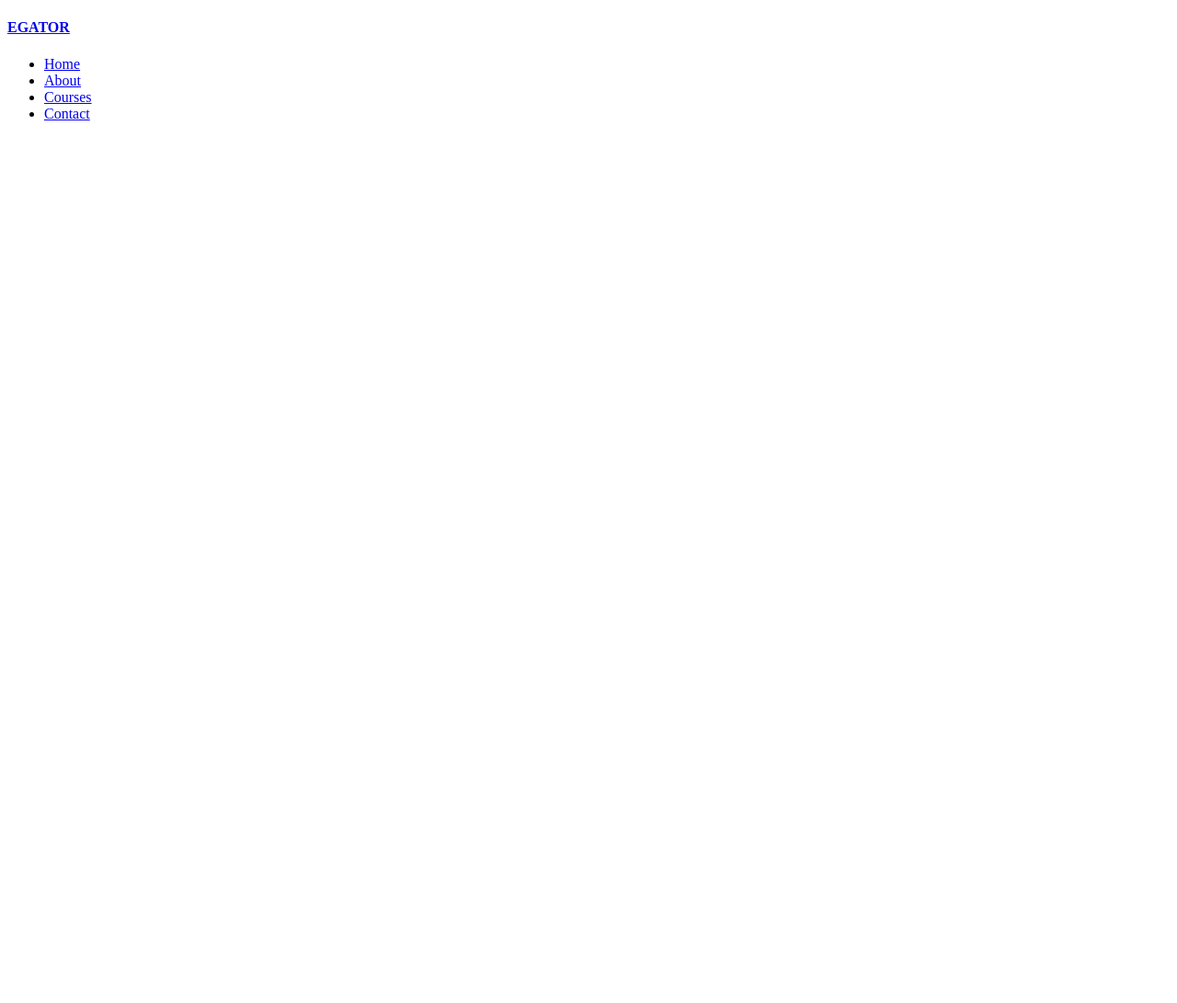
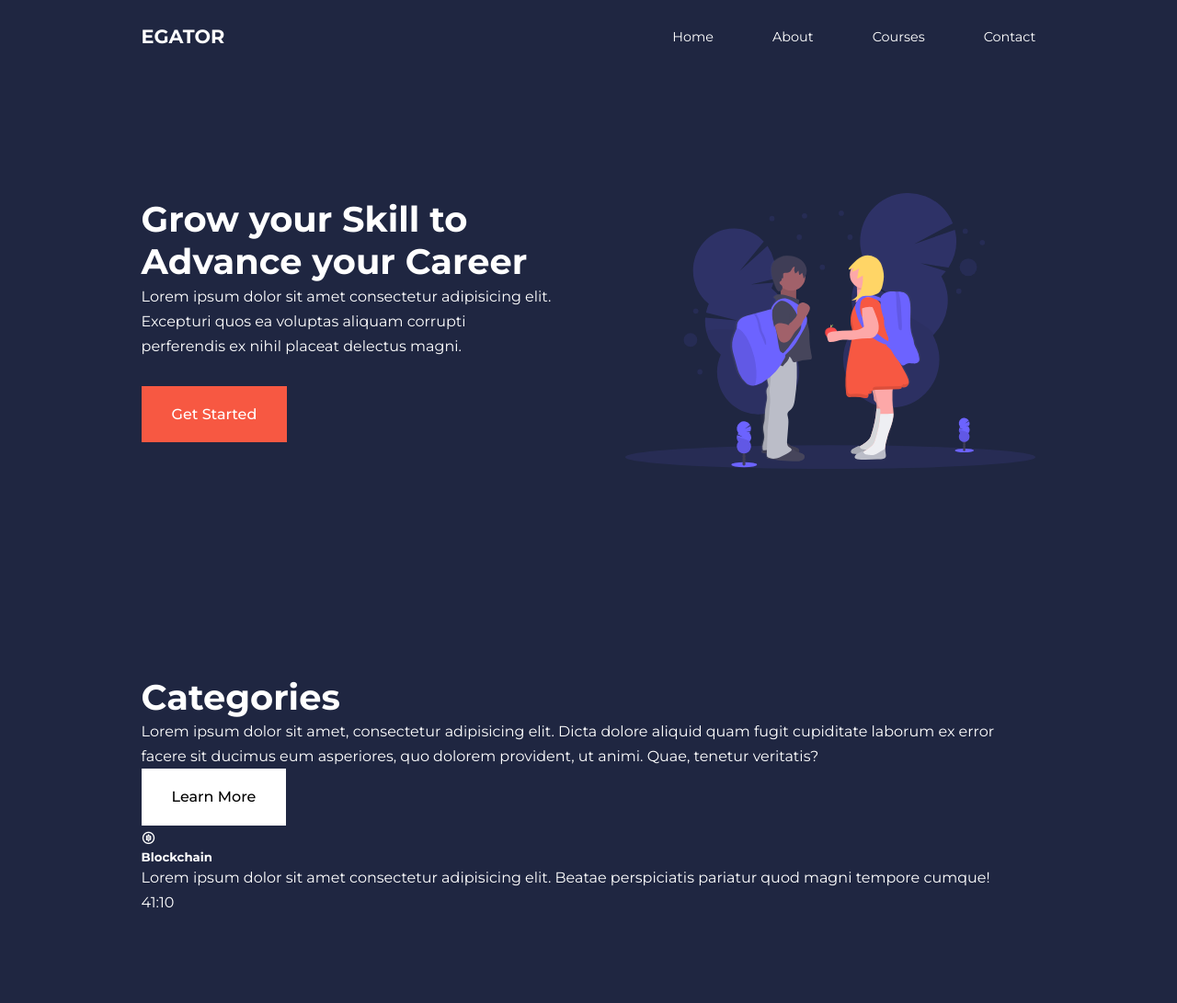
Before and after one commit to Itxvibhu12/Education-School-Website, a plain HTML site: page index.html in a window 1280 px wide. Shown: the whole page at 92% size. Before the commit the page ends 800 px from the top, so only its background shows below. Drawn offline with nearby package versions, Linux system fonts and the light colour scheme.

Commit message:
new commit

```diff
--- a/css/style.css
+++ b/css/style.css
@@ -0,0 +1,149 @@
+*{
+    padding: 0;
+    margin: 0;
+    border: 0;
+    outline: 0;
+    box-sizing: border-box;
+    text-decoration: none;
+    list-style: none;
+}
+:root{
+    --color-primary:#6c63ff;
+    --color-sucess:#00bf8e;
+    --color-warning:#f7c94b;
+    --color-danger:#f75842;
+    --color-primary-variant:rgba(247,88,66,0.4);
+    --color-white:white;
+    --color-light:rgba(255,255,255,0.7);
+    --color-black:black;
+    --color-bg:#1f2641;
+    --color-bg1:#2e3267;
+    --color-bg2:#424890;
+
+
+    --container-width-lg:76%;
+    --container-width-md:90%;
+    --container-width-sm:94%;
+
+    --transition: all 400ms ease;
+}
+body{
+    font-family: 'Montserrat', sans-serif;
+    line-height: 1.7;
+    color: var(--color-white);
+    background:var(--color-bg);
+}
+.container{
+    width: var(--container-width-lg);
+    margin: 0  auto;
+
+}
+
+section{
+    padding: 6rem 0 ;
+
+
+}
+section h2{
+    text-align: center;
+    margin-bottom: 4rem;
+}
+h1,h2,h3,h4,h5{
+    line-height: 1.2;
+}
+h1{
+    font-size: 2.4rem;
+}
+h2{
+    font-size: 2rm;
+}
+h3{
+    font-size: 1.6rem;
+}
+h4{
+    font-size: 1.3rem;
+}
+a{
+    color: var(--color-white);
+}
+img{
+    width: 100%;
+    display: block;
+    object-fit: cover;
+}
+.btn{
+    display: inline-block;
+    background: var(--color-white);
+
+    color: var(--color-black);
+    padding: 1rem 2rem ;
+    border: 1px solid transparent;
+    font-weight: 500;
+    transition: var(--transition);
+
+
+}
+.btn:hover{
+    background: transparent;
+    columns: var(--color-white);
+    border-color: var(--color-white);
+
+}
+.btn-primary{
+    background: var(--color-danger);
+    color: var(--color-white);
+}
+
+/* ========================= NAVBAR ================ */
+nav{
+    background:transparent ;
+    width:100vw;
+    height: 5rem;
+    position: fixed;
+    top: 0;
+    z-index: 11;
+}
+.nav_container{
+    height: 100%;
+    display: flex;
+    justify-content: space-between;
+    align-items: center;
+}
+nav button{
+    display: none;
+}
+.nav_menu{
+    display: flex;
+    align-items: center;
+    gap: 4rem;
+}
+.nav_menu a{
+    font-size: 0.9rem;
+    transition: var(--transition);
+}
+.nav_menu a:hover{
+    color: var(--color-bg2);
+}
+
+/* ========================= Header ================ */
+
+header {
+    position: relative;
+    top: 5rem;
+    overflow: hidden;
+    height: 70vh;
+    margin-bottom: 5rem;
+}
+.header_container{
+    display: grid;
+    grid-template-columns: 1fr 1fr;
+    align-items: center;
+    gap: 5rem;
+    height: 100%;
+}
+.header_left{
+margin: 1rem 0 2.4rem ;
+}
+.header_left a{
+    margin-top: 30px;
+}
--- a/index.html
+++ b/index.html
@@ -5,10 +5,25 @@
     <meta name="viewport" content="width=device-width, initial-scale=1.0">
     <link rel="stylesheet" href="css/style.css">
     <title>School tution Website</title>
+
+    <!----icons-->
+    <link href="https://cdn.jsdelivr.net/npm/remixicon@3.4.0/fonts/remixicon.css" rel="stylesheet">
+    <script src="https://kit.fontawesome.com/a5afd6b58b.js" crossorigin="anonymous"></script>
+
+
+    <!----google font-->
+    <link rel="preconnect" href="https://fonts.googleapis.com">
+<link rel="preconnect" href="https://fonts.gstatic.com" crossorigin>
+<link href="https://fonts.googleapis.com/css2?family=Montserrat:wght@300;400;500;600;700;900&display=swap" rel="stylesheet">
+
+
 </head>
 <body>
+
+
+    <!=================== NavBar ===============!>
     <nav>
-        <div class="container nav_container"></div>
+        <div class="container nav_container">
         <a href="index.html"><h4>EGATOR</h4></a>
         <ul class="nav_menu">
             <li><a href="index.html">Home</a></li>
@@ -16,6 +31,63 @@
             <li><a href="courses.html">Courses</a></li>
             <li><a href="contact.html">Contact</a></li>
         </ul>
+        <button id="open-menu-button"><i class="ri-menu-line"></i></button>
+        <button id="close-menu-button"><i class="fa-solid fa-xmark"></i></button>
+        </div>
     </nav>
+    <!================== End of NavBAr============!>
+
+
+
+    <!================== HEADER============!>
+    <header>
+        <div class="container header_container">
+            <div class="header_left">
+                <h1>Grow your Skill to Advance your Career</h1>
+                <p>
+                    Lorem ipsum dolor sit amet consectetur adipisicing elit. Excepturi quos ea voluptas aliquam corrupti perferendis ex nihil placeat delectus magni.
+                </p>
+                <a href="courses.html" class="btn btn-primary">Get Started</a>
+
+            </div>
+
+            <div class="header_right">
+                <div class="header_right-image">
+                    <img src="./images/header.svg" alt="">
+                </div>
+
+            </div>
+        </div>
+    </header>
+    <!================== End of HEADER============!>
+
+
+
+    <section class="categories">
+        <div class="container categories_container">
+            <div class="categories-left">
+                <h1>Categories</h1>
+                <p>
+                    Lorem ipsum dolor sit amet, consectetur adipisicing elit. Dicta dolore aliquid quam fugit cupiditate laborum ex error facere sit ducimus eum asperiores, quo dolorem provident, ut animi. Quae, tenetur veritatis?
+                </p>
+                <a href="#" class="btn">Learn More</a>
+
+            </div>
+            <div class="categories_right">
+                <article class="category">
+                    <span class="category_icon"><i class="ri-bit-coin-line"></i></span>
+                    <h5>Blockchain</h5>
+                    <p>Lorem ipsum dolor sit amet consectetur adipisicing elit. Beatae perspiciatis pariatur quod magni tempore cumque!</p>   41:10
+
+                </article>
+
+            </div>
+        </div>
+    </section>
+
+
+
+
+
 </body>
 </html>
```
